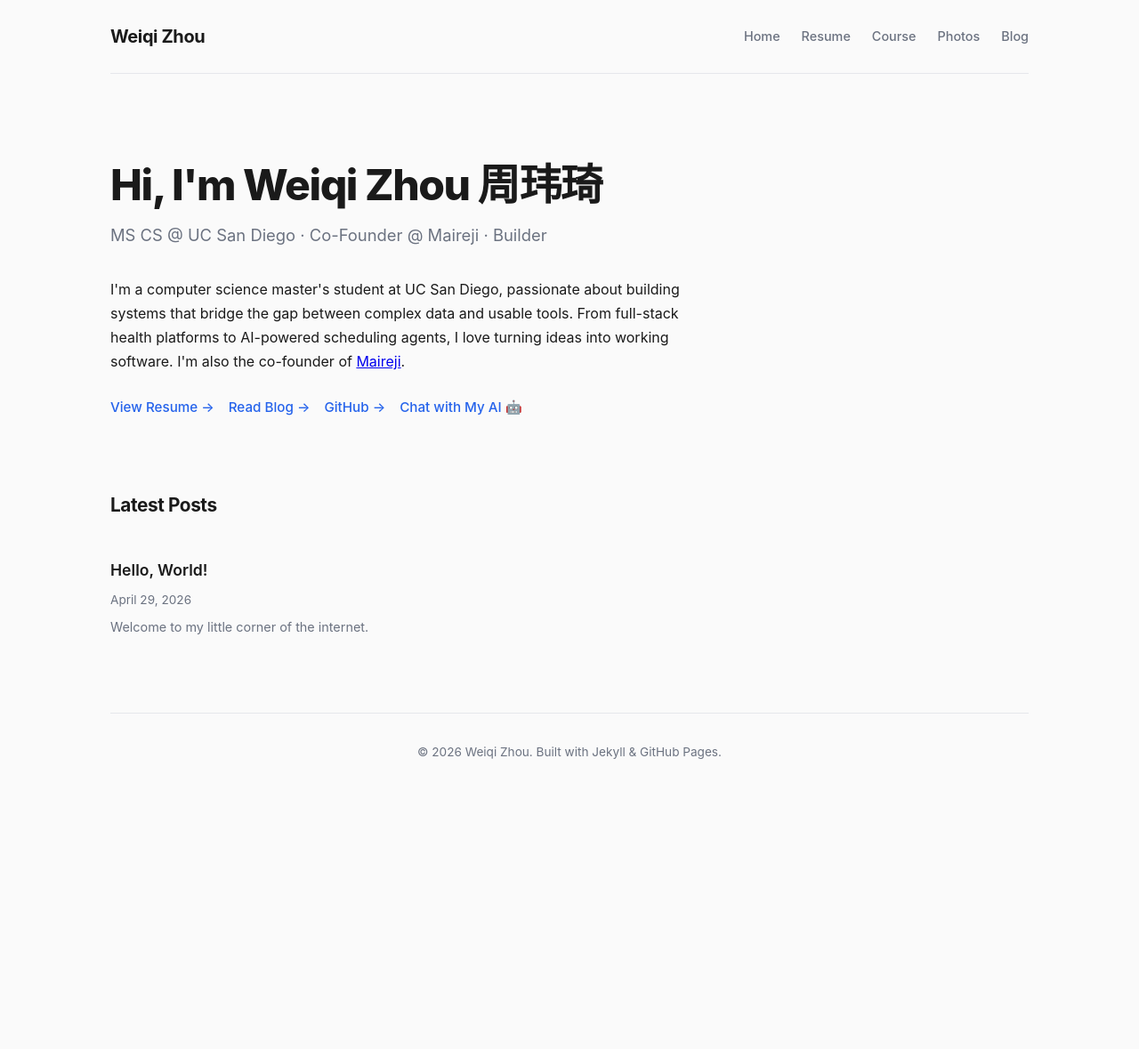
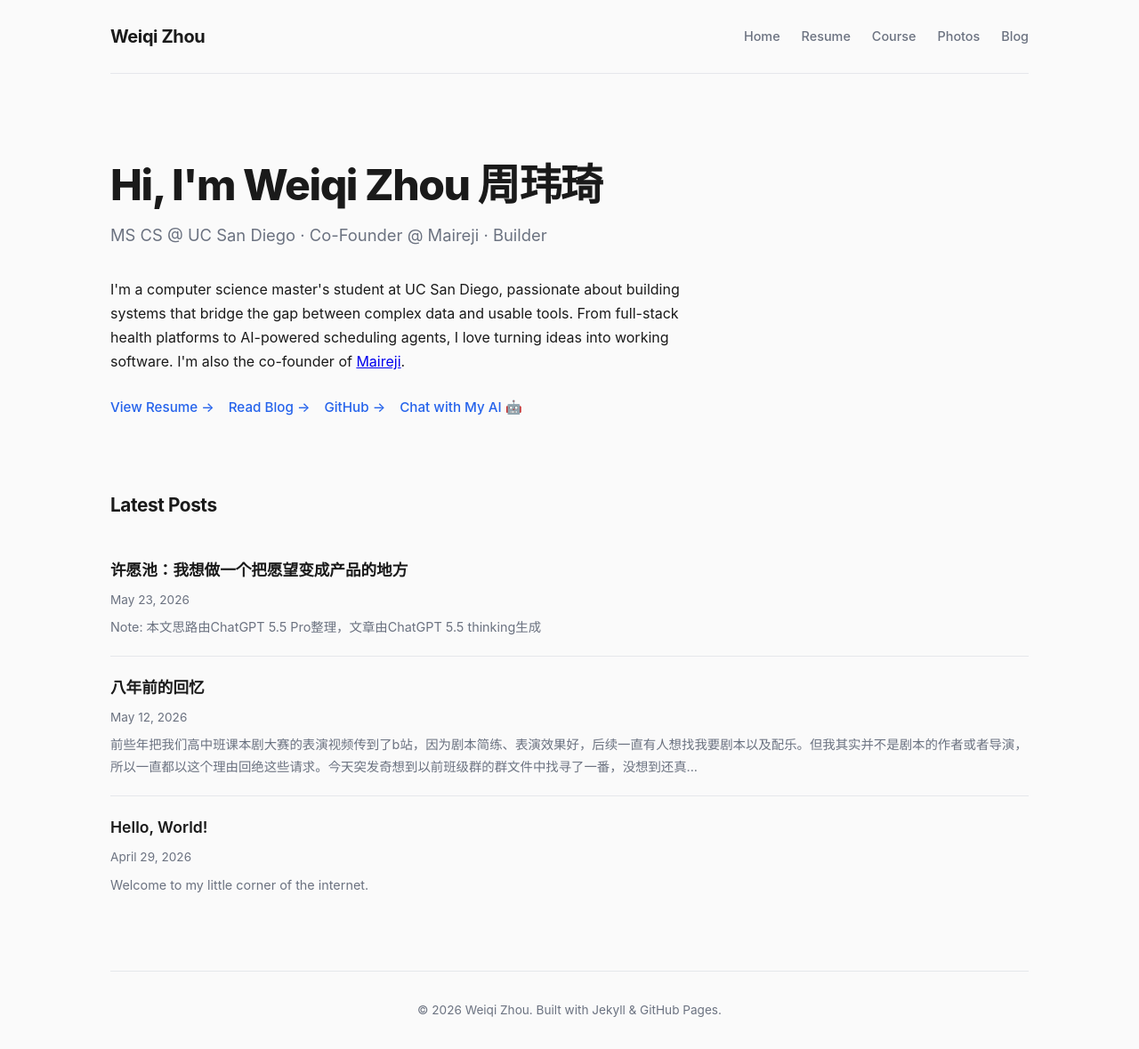
Before and after one commit to WeiqiZhou2002/WeiqiZhou2002.github.io, a Jekyll site: the page built from index.html, in a window 1280 px wide. Shown: the whole page at 89% size. Built offline with Jekyll 4.4.1, drawn with Linux system fonts in a browser that asks for light colours; nearby versions of some CDN libraries; before the commit the page ends 900 px from its top, so only the background shows below that; part of the change alters nothing that is shown.

Commit message:
Sync: blog manager posts, config updates, layout fixes

```diff
--- a/_config.yml
+++ b/_config.yml
@@ -5,8 +5,8 @@ baseurl: ""
 author: Weiqi Zhou
 
 markdown: kramdown
+future: true
 highlighter: rouge
-future: true
 
 plugins:
   - jekyll-seo-tag
--- /dev/null
+++ b/_posts/2026-05-12-.md
@@ -0,0 +1,105 @@
+---
+layout: post
+title: 八年前的回忆
+date: 2026-05-12
+---
+
+前些年把我们高中班课本剧大赛的表演视频传到了b站，因为剧本简练、表演效果好，后续一直有人想找我要剧本以及配乐。但我其实并不是剧本的作者或者导演，所以一直都以这个理由回绝这些请求。今天突发奇想到以前班级群的群文件中找寻了一番，没想到还真有剧本初稿留存。虽是初稿但也十分完善了，为了方便后来的朋友，也以作纪念，在此分享初稿。
+
+《变色龙》
+
+剧本改写：
+李诗颖，张俊东，范辰睿，张子轩，朱贻和
+
+人物：
+警官奥楚蔑洛夫
+首饰匠赫留金
+巡警叶尔德林
+厨师普洛诃尔
+人群ABCDE
+狗
+闲杂人等
+
+舞台左边【市集的广场四下里一片寂静，广场上连人影也没有。小铺和酒店敞开大门，店门附近连一个乞丐都没有】
+
+警官奥楚蔑洛夫（穿着新的军大衣，手里拿着个小包，摆着架子）上，巡警（生着棕红色头发，端着一个装得满满的罗筛，里面盛着没收来的醋栗）跟上。
+
+奥楚蔑洛夫听见从木材厂传来说话声。
+
+舞台右边【在木柴场门口】
+
+狗上（白毛猎狗，尖尖的脸，背上有一块黄斑）（做狗叫科）
+
+（台下）赫留金：你竟敢咬人，该死！伙计们，别放走它！如今咬人可不行！抓住它！哎哟，哎哟！
+
+（奥楚蔑洛夫往那边一看，瞧见木柴场里窜出来一条狗，用三条腿跑路，不住地回头看）
+
+赫留金追狗上（穿着浆硬的花布衬衫和敞开怀的坎肩，身子往前一探，扑倒在地，抓住那条狗的后腿）
+
+人群上
+
+人群A：别放走它！
+
+巡警：好像出乱子了，长官！
+
+（奥楚蔑洛夫看向人群，迈步向人群走过去）
+
+（赫留金举起右手，伸出一根血淋淋的手指头给人群看）
+
+赫留金（半醉的脸上露出凶恶的神情）：我要揭你的皮，坏蛋！
+
+奥楚蔑洛夫：是谁在嚷？
+
+（狗坐在人群中央的地上，前腿劈开，浑身发抖，含泪的眼睛里流露出苦恼和恐惧）
+
+奥楚蔑洛夫（挤到人群中去）：这不是赫留金吗？出了什么事？你在这儿干什么？你干吗竖起手指头？
+
+赫留金：我本来走我的路，（凑着空拳头咳嗽）长官，没招谁没惹谁，我正跟密特里•密特里奇谈木柴的事，忽然间，这个坏东西无缘无故把我 的手指头咬一口。请您原谅我，我是个干活的人。我的活儿是细致的。这得赔我一笔钱才成，因为我也许一个星期都不能动这根手指头了。法律上，长官， 也没有这么一条，说是人受了畜生的害就该忍着。要是人人都遭狗咬，那还不如别在这个世界上活着的好。
+
+奥楚蔑洛夫（严厉地说，咳嗽着，动了动眉毛）：嗯！不错， 不错。这是谁家的狗？这种事我不能放过不管。我要拿点颜色出来叫那些放出狗来闯 祸的人看看！现在也该管管不愿意遵守法令的老爷们了！等到罚了款，他，这个混蛋，才会明白把狗和别的畜生放出来有什么下场！我要给他点厉害瞧瞧叶尔德林，你去调查清楚这是谁家的狗，打个报告上来！这条狗得打 死才成。不许拖延！这多半是条疯狗。我问你们，这是谁家的狗？
+
+人群B：这条狗像是日加洛夫将军家的！
+
+奥楚蔑洛夫（对赫留金）：日加洛夫将军家的？嗯！你，叶尔德林，把我身上的大衣脱下来。（巡警给奥楚蔑洛夫脱大衣）天好热！大概快要下雨了。只是有一件事我不懂：它怎么会咬你的？难道它够得到你的手指头？它身子矮小，可是你，要知道，长得这么高大！ 你这个手指头多半是让小钉子扎破了，后来却异想天开，要人家赔你钱了。你这种人啊谁都知道是个什么路数！我可知道你们这些魔鬼！
+
+人群C（独眼龙）：他，长官，把他的雪茄烟戳到狗脸上去，拿它开心。它呢，不肯做傻瓜，就咬了他一口。他是个无聊的人，长官！
+
+赫留金： 你胡说，独眼龙！你眼睛看不见，为什么胡说？长官是明白人，看得出来谁胡说，谁像当着上帝的面一样凭良心说话。我要是胡说，就让调解法官审判我好了。法律上写得明白。如今大家都平等了。不瞒您说，我弟弟就在当宪兵
+
+奥楚蔑洛夫： 少说废话！
+
+巡警说：不，这条狗不是将军家的，将军家里没有这样的狗。他家里的狗大半是大猎狗。
+
+奥楚蔑洛夫： 你拿得准吗？
+
+巡警：拿得准，长官。
+
+奥楚蔑洛夫：我自己也知道。将军家里的狗都名贵，都是良种，这条狗呢，鬼才知道是什么东西！毛色不好，模样也不中看，完全是下贱呸子。他老人家会养这样的狗？！你的脑筋上哪儿去了？要是这样的狗在彼得堡或者莫斯科让人碰上，你们知道会怎样？那儿才不管什么法律不法律，一转眼的工夫就叫它断了气！你，赫留金，受了苦，这件事不能放过不管。得教训他们一下！是时候了
+
+巡警：不过也可能是将军家的狗它脸上又没写着。前几天我在他家院子里就见到过这样一条狗。
+
+人群D：没错儿，是将军家的！
+
+奥楚蔑洛夫：嗯！叶尔德林，给我穿上大衣吧。（巡警给奥楚蔑洛夫穿大衣）好像起风了。怪冷 的。你带着这条狗到将军家里去一趟，在那儿问一下。你就说这条狗是我找着，派你送去的。你说以后不要把它放到街上来。也许是名贵的狗，要是每个猪猡都拿雪茄烟戳到它脸上去，要不了多久就能把它作践死。狗是娇嫩的动物你，蠢货，把手放下来！用不着把你那根蠢手指头摆出来！这都怪你自己不好！
+
+人群E：将军家的厨师来了，我们来问问他吧喂，普洛诃尔！过来！你看看这条狗是你们家的吗？
+
+厨师普洛诃尔：瞎猜！我们那儿从来也没有过这样的狗！
+
+奥楚蔑洛夫：那就用不着费工夫去问了，这是条野狗！用不着多说了。既然他说是野狗，那就是野狗。弄死它算了。
+
+厨师普洛诃尔：这条狗不是我们家的，可这是将军哥哥的狗，他前几天到我们这儿来了。我们的将军不喜欢这种狗。他老人家的哥哥喜欢。
+
+奥楚蔑洛夫（整个脸上洋溢着动情的笑容）：莫非他老人家的哥哥来了？乌拉吉米尔•伊凡尼奇来了？可了不得！我还不知道呢！他要来住一阵吧？
+
+普洛诃尔：住一阵。
+
+奥楚蔑洛夫：可了不得！他可惦记弟弟了。可我还不知道呢！那么这是他老人家的狗？你把它带去吧。这条小狗挺不错的，怪伶俐。它把这坏家伙的手指头咬一口！哈哈哈哈！咦，你干吗发抖？呜呜，呜呜。它生气了，小坏蛋，好一条小狗崽子。
+
+（厨师普洛诃尔把狗叫过来，带着它离开了木柴场）
+
+（人群对赫留金哈哈大笑）
+
+奥楚蔑洛夫（对赫留金做威胁科）： 我早晚要收拾你！
+
+（奥楚蔑洛夫把身上的大衣裹紧，继续在市集的广场上巡视）
--- /dev/null
+++ b/_posts/2026-05-23-021929.md
@@ -0,0 +1,565 @@
+---
+layout: post
+title: 许愿池：我想做一个把愿望变成产品的地方
+date: 2026-05-23
+---
+
+Note: 本文思路由ChatGPT 5.5 Pro整理，文章由ChatGPT 5.5 thinking生成
+
+最近一直在想一个产品，暂时叫它：**许愿池**。
+
+这个名字听起来有点浪漫，但它背后其实是一个很现实的问题：
+
+**为什么我们每天看到那么多真实痛点、那么多好想法，但最后真正被做出来、被用上的产品却很少？**
+
+很多普通人很会观察生活。
+
+他们可能不是开发者，不会写代码，也不一定知道怎么做产品、怎么找用户、怎么融资。但他们每天都在真实生活里遇到问题。
+
+比如：
+
+航班延误了，不知道怎么和航司 battle。
+租房被扣押金，不知道该怎么沟通。
+保险理赔被拒，不知道规则到底是什么。
+某个工作流每天重复做，很烦，但也不知道能不能自动化。
+看到一个特别麻烦的生活场景，会想：“如果有个工具能帮我就好了。”
+
+这些其实都是很有价值的痛点。
+
+但问题是，大多数痛点最后都消失了。
+
+它们可能变成一条朋友圈、一句吐槽、一篇小红书笔记、一个微信群聊天记录。
+大家共鸣一下，骂两句，然后就过去了。
+
+另一边，开发者和 maker 也在找 idea。
+
+很多人有很强的实现能力，AI 出来以后，做一个 MVP 的门槛更低了。以前可能一个小工具要做几周，现在可能几天甚至几个小时就能跑出一个原型。
+
+但问题变成了：
+
+**我到底该做什么？**
+**这个问题真的有人需要吗？**
+**做出来以后第一批用户从哪里来？**
+
+所以我在想，能不能有一个地方，把这两边连接起来。
+
+普通人把真实痛点和模糊愿望投进来。
+其他有同样问题的人来共鸣、补充、投票。
+AI 和社区把这些零散的信息整理成更清晰的产品机会。
+开发者从里面找到灵感，认领一个愿望，把它做成产品。
+产品做好以后，再精准通知那些最早说“我也有这个问题”的人。
+
+这就是我想做的 **许愿池**。
+
+---
+
+## 它不是一个普通的想法社区
+
+一开始我也很容易把它想成一个“idea sharing community”。
+
+大家发痛点，发想法，点赞，评论，收藏。
+听起来好像也不错。
+
+但后来我意识到，如果只是这样，它很容易变成一个“想法版 Twitter”或者“创业灵感论坛”。
+
+这种东西的问题是：热闹，但不一定有用。
+
+很多 idea 看起来很有趣，但没有人真的需要。
+很多痛点被点赞，但没有人愿意试用解决方案。
+很多人说“这个好”，但真正做出来以后又没人用。
+
+所以许愿池的核心不应该是“分享想法”。
+
+它真正的核心应该是：
+
+> **把普通人的真实痛点，变成开发者可以实现的新产品机会。产品诞生后，再回到最早许下这个愿望的人手里。**
+
+也就是说，许愿池不是一个内容社区，而是一个从 **Problem → Idea → Plan → Product** 的转化网络。
+
+更简单地说：
+
+**普通人的需求池，开发者的灵感池，新产品的第一批用户池。**
+
+---
+
+## 为什么叫许愿池
+
+我很喜欢“许愿池”这个名字，因为它天然包含一个完整的产品动作。
+
+用户不是“发帖”，而是在**许愿**。
+
+他不是在写一篇完整的 PRD，也不是在提交一个创业计划书。
+他只是说：
+
+“我有一个问题。”
+“我希望有人能解决。”
+“我不知道怎么做，但我觉得这件事值得被做。”
+
+然后其他人可以说：
+
+“我也有这个问题。”
+“我没有这个问题。”
+“我觉得这个想法不错。”
+“我有补充。”
+“如果有人做出来，我愿意试用。”
+
+开发者看到这些愿望，就像在池子里**捞愿**。
+
+他不是凭空 brainstorm，而是在真实需求里找机会。
+这个愿望已经有人共鸣了，已经有人愿意试用了，已经有人补充了具体场景。
+这时候，idea 就不只是一个 idea，而是一个可能可以被验证、被实现、被商业化的机会。
+
+最后，当产品做出来，平台再通知那些曾经许愿、共鸣、评论、收藏的人。
+
+这就是**还愿**。
+
+所以这个产品完整的动作其实是：
+
+> **许愿 → 共鸣 → 聚愿 → 捞愿 → 还愿**
+
+这个叙事对我来说很重要。
+因为它让这个平台不是一个冷冰冰的需求管理工具，而是一个有情绪、有反馈、有结果的地方。
+
+---
+
+## 我真正想解决的问题：新产品冷启动
+
+我最开始想这个产品，其实核心不是“想法社区”。
+
+我真正感兴趣的是：
+
+> **新产品的冷启动分发网络。**
+
+很多新产品最大的问题不是做不出来，而是做出来没人看见。
+
+Product Hunt 解决了一部分问题。
+它让 maker 可以发布产品，获得曝光、评论和早期用户。
+
+但 Product Hunt 的逻辑通常是：
+
+> 产品已经做出来了，然后再去找用户。
+
+许愿池想做的事情不太一样。
+
+许愿池的逻辑是：
+
+> 产品还没做出来的时候，真实需求用户已经聚好了。
+> 产品做出来以后，直接回流给这些曾经表达过需求的人。
+
+这两者的差别很大。
+
+如果一个开发者看到一个愿望下面有：
+
+300 个人点了“我也有”；
+80 个人说愿意试用；
+20 个人留下了具体案例；
+10 个人说愿意为解决方案付费；
+AI 已经整理出了 MVP plan；
+目前还没有人认领。
+
+那这就不只是一个“好像不错的 idea”。
+
+这是一个带有需求信号、早期用户和分发通道的产品机会。
+
+这对开发者的吸引力会比“这里有很多灵感”强得多。
+
+因为开发者不缺 idea。
+真正稀缺的是：
+
+**真实痛点、明确用户、可验证需求、以及产品做出来以后的第一批使用者。**
+
+---
+
+## 普通人为什么会来
+
+我觉得普通人不会为了“贡献创业灵感”长期活跃。
+
+这个动机太弱了。
+
+普通人来许愿池，真正的理由应该是：
+
+**我的问题可能真的被解决。**
+
+他发出一个痛点之后，不是石沉大海。
+他可以看到有多少人和他一样。
+可以看到有没有人提出解决方案。
+可以看到 AI 如何把这个愿望整理成一个更清晰的计划。
+可以看到有没有开发者感兴趣。
+可以在产品内测时第一时间收到通知。
+
+这会让用户感觉：
+
+> 我不是在发泄，而是在推动一个问题被解决。
+
+所以每个愿望都应该有状态。
+
+比如：
+
+收集中；
+已有共鸣；
+已有想法；
+已生成计划；
+开发者感兴趣；
+已被认领；
+开发中；
+内测中；
+已还愿；
+暂不成立。
+
+一个愿望不是一条静态内容，而是一个会变化的东西。
+
+这点很重要。
+
+因为如果用户只是发完就没了，那它还是社区。
+但如果用户能看到愿望的进度，它就变成了一个“问题被解决的过程”。
+
+---
+
+## 开发者为什么会来
+
+开发者来这里，不应该只是为了“找灵感”。
+
+“找灵感”听起来很轻。
+真正有价值的是：
+
+> 来这里找已经有人等着用的产品机会。
+
+所以面向开发者的页面，应该不是普通 feed，而是机会榜。
+
+比如：
+
+最高共鸣愿望；
+最多人愿意试用；
+最适合 AI 实现；
+开发成本最低；
+付费意愿最高；
+还没有开发者认领；
+本周最适合做 MVP 的 10 个愿望。
+
+开发者点进去之后，看到的也不是一堆散乱评论，而是一个被整理过的机会卡片：
+
+这个问题是什么；
+谁遇到了这个问题；
+高频场景是什么；
+现在大家怎么解决；
+已有替代方案是什么；
+用户最想要什么功能；
+MVP 可以怎么做；
+有哪些人愿意测试；
+这个产品做好后可以通知哪些用户。
+
+AI 在这里的角色不是替代 real brain，而是把 real brains 的内容整理成开发者能消费的结构。
+
+我一直觉得，AI 很适合做整理、总结、聚类、追问、生成计划。
+但最重要的 pain 和 insight，很多时候还是来自真实的人。
+
+所以许愿池里 AI 的角色应该是：
+
+**把分散的真实痛点，变成可执行的产品机会。**
+
+而不是凭空生成“100 个创业点子”。
+
+---
+
+## 产品结构：Problem、Idea、Plan、Product
+
+我最初想的是四层：
+
+**Problem → Idea → Plan → Product**
+
+### Problem：痛点
+
+痛点是一个有价值但还没被很好解决的问题。
+
+比如：
+
+普通人在航班异常时，不知道如何根据规则和航司沟通。
+自由职业者经常忘记追踪客户回款。
+租房时不知道哪些扣款是合理的。
+小商家每天重复回复同样的客户问题。
+
+用户可以对痛点做几个动作：
+
+我也有这个问题；
+我没有这个问题；
+我有一个想法；
+加入待思考库；
+补充我的真实案例。
+
+这里最关键的是，“我也有”不是点赞。
+
+它是需求信号。
+
+### Idea：想法
+
+想法可以是一个解决问题的思路，也可以是一个纯粹的新奇想法。
+
+比如：
+
+做一个专业性的 AI 行程异常助手，结合航司规则、历史案例、用户实际情况，给出沟通策略和话术。
+
+其他用户可以说：
+
+我觉得这是个好想法；
+我觉得还差点意思；
+我有补充；
+收藏；
+加入自己的待实现库。
+
+### Plan：计划
+
+当一个 idea 被足够多人补充，AI 和社区可以把它总结成一个更完整的 plan。
+
+Plan 不是一句灵感，而是更接近：
+
+用户是谁；
+场景是什么；
+MVP 做什么；
+不做什么；
+需要哪些数据；
+有什么风险；
+如何验证；
+第一版产品怎么交付。
+
+### Product：产品
+
+最后，开发者可以基于某个 plan 做产品。
+
+产品发布以后，平台不仅做一次宣发，还会自动通知所有相关用户：
+
+曾经说“我也有”的人；
+曾经觉得 idea 好的人；
+曾经收藏 plan 的人；
+曾经评论补充的人；
+曾经表示愿意试用的人。
+
+这就是许愿池最核心的闭环。
+
+---
+
+## 它和现有平台有什么不同
+
+现在市场上其实有很多相似的东西，但它们通常只覆盖其中一段。
+
+Product Hunt 更像是产品发布平台。
+它适合产品已经做出来以后获得曝光。
+
+Canny、UserVoice、Productboard 更像是已有产品的用户反馈管理工具。
+它们帮助一个产品团队收集用户需求、排优先级、做 roadmap。
+
+IdeaScale、OpenIDEO、MindSumo、Wazoku 这类平台更偏企业创新、众包挑战、开放式创新。
+通常是组织提出问题，然后社区或专家提交方案。
+
+Reddit 的 r/SomebodyMakeThis 很接近“有人有想法但没能力做，希望有人来实现”。
+但它更像一个 idea board，还没有把需求验证、开发者认领、产品回流这条链路做完整。
+
+还有一些 AI idea validator，会帮创业者分析 idea、生成建议。
+但它们主要是 AI 给建议，而不是把真实用户的痛点和开发者连接起来。
+
+所以许愿池最重要的差异不是某一个功能，而是这个闭环：
+
+> **真实痛点被收集 → 需求被验证 → 计划被生成 → 开发者认领 → 产品发布 → 用户回流。**
+
+这也是我觉得它可能成立的地方。
+
+---
+
+## 商业模式怎么想
+
+这个产品的商业模式不能一开始就想成“卖 idea”。
+
+Idea 本身不值钱。
+真正值钱的是：
+
+需求信号；
+用户线索；
+早期分发；
+高质量问题；
+开发者和用户之间的连接；
+被验证过的产品机会。
+
+所以我觉得未来可以有几种盈利方向。
+
+### 1. 开发者订阅
+
+开发者可以免费浏览公开愿望，但高级功能收费。
+
+比如：
+
+完整需求分析；
+AI 生成的 MVP plan；
+用户访谈线索；
+愿意试用的人群；
+竞品分析；
+需求趋势榜；
+高潜力机会榜。
+
+这本质上是一个“产品机会雷达”。
+
+### 2. 产品发布和精准分发收费
+
+当开发者做出产品后，可以付费获得更强的发布能力。
+
+比如：
+
+首页推荐；
+垂直愿望池推荐；
+精准通知更多潜在用户；
+newsletter 推荐；
+专题发布页；
+用户反馈收集工具。
+
+这部分有点像 Product Hunt，但许愿池的优势是：它通知的不是泛流量，而是曾经表达过真实需求的人。
+
+### 3. Bounty / Challenge
+
+一些高共鸣痛点可以变成悬赏任务。
+
+谁能写出最好的 plan？
+谁能做出 MVP？
+谁能解决这个问题？
+谁能整理相关规则和案例？
+
+平台可以从 bounty 或 challenge 里抽取服务费。
+
+### 4. 孵化器 / 工作室模式
+
+当平台发现一个特别强的需求，可以自己参与孵化。
+
+平台提供痛点、用户、分发；
+开发者提供实现；
+双方一起做产品；
+最后分成或成立独立项目。
+
+这条路更重，但上限也更高。
+
+### 5. 企业用户研究和创新 SaaS
+
+如果许愿池积累了大量真实痛点，它本身就会变成一个很有价值的用户洞察库。
+
+企业可以看到：
+
+用户正在抱怨什么；
+哪些问题还没人解决；
+哪些需求正在上升；
+哪些新产品机会值得关注；
+某个行业里用户最痛的地方是什么。
+
+这可能会变成面向企业的创新情报和用户研究服务。
+
+---
+
+## 最大的风险
+
+这个产品也有很多风险。
+
+第一，内容噪音会很高。
+
+如果所有人都能随便许愿，平台很容易变成愿望垃圾场。
+所以必须有结构化表单、AI 去重、相似愿望合并、状态流转和质量排序。
+
+第二，点赞不等于需求。
+
+“这个 idea 好酷”不代表用户真的会用。
+所以平台要鼓励更强的信号：
+
+我也有；
+我愿意试用；
+我愿意接受访谈；
+我现在怎么解决；
+我愿意为解决方案付多少钱。
+
+第三，开发者可能不愿意做。
+
+所以平台给开发者的不能只是灵感，而必须是机会。
+要让他看到真实用户、明确需求、可行 plan 和发布渠道。
+
+第四，idea 归属会很麻烦。
+
+如果一个用户提出了痛点，另一个用户补充了 idea，开发者最后做成产品，这个产品算谁的？
+
+我觉得默认规则必须一开始就讲清楚：
+
+公开发布的痛点和想法，可以被社区参考和实现。
+贡献者默认获得署名、早鸟权益、贡献记录和通知。
+如果涉及赏金、分成、联合创作，需要开发者和贡献者额外确认。
+
+不要一开始就承诺复杂的股权或收益分成，否则会拖垮整个系统。
+
+---
+
+## 第一版应该怎么做
+
+我觉得 MVP 不应该一上来做成全领域平台。
+
+“所有人都可以许任何愿”听起来很大，但初期很容易散。
+
+更好的方式是先选择几个主题池，比如：
+
+消费维权池；
+出行问题池；
+租房问题池；
+留学生活池；
+AI 小工具池；
+小商家效率池；
+职场自动化池。
+
+甚至可以更窄一点，先从一个具体场景开始。
+
+比如我一开始提到的：
+
+**航班异常处理。**
+
+先收集 100 个真实案例。
+让用户补充自己遇到的问题。
+让大家点“我也有”。
+AI 总结高频场景。
+生成几个可做的 MVP 方向。
+找开发者做一个最小版本。
+产品出来后，通知所有曾经共鸣过的人。
+
+如果这个闭环跑通，再扩展到更多领域。
+
+第一版真正要验证的不是“大家喜不喜欢这个社区”，而是：
+
+> **一个真实愿望能不能被验证、被认领、被实现，并回流给第一批用户。**
+
+只要这个链路成立，许愿池就有价值。
+
+---
+
+## 我最终想做的东西
+
+我想做的不是一个“大家来发创业点子”的地方。
+
+我想做的是一个真实需求的水池。
+
+普通人可以把生活里的问题、愿望和模糊想法投进来。
+其他人可以说“我也有”。
+AI 可以把碎片化的表达整理成计划。
+开发者可以从里面找到真正有人等着用的产品机会。
+产品做好后，再回到最早许愿的人手里。
+
+这件事最打动我的地方是，它不是单向的。
+
+普通人不是只贡献灵感。
+开发者也不是只拿走 idea。
+平台也不是只做内容分发。
+
+每个人都在这个过程中得到东西：
+
+普通人获得解决方案。
+开发者获得灵感、需求和第一批用户。
+平台获得真实痛点和新产品分发网络。
+好产品获得冷启动。
+好问题不再消失。
+
+所以，许愿池对我来说不是一个 idea board。
+
+它更像是：
+
+> **一个让愿望被看见、被验证、被认领、被实现的地方。**
+
+或者更简单一点：
+
+> **你负责许愿，世界负责想办法实现。**
```
